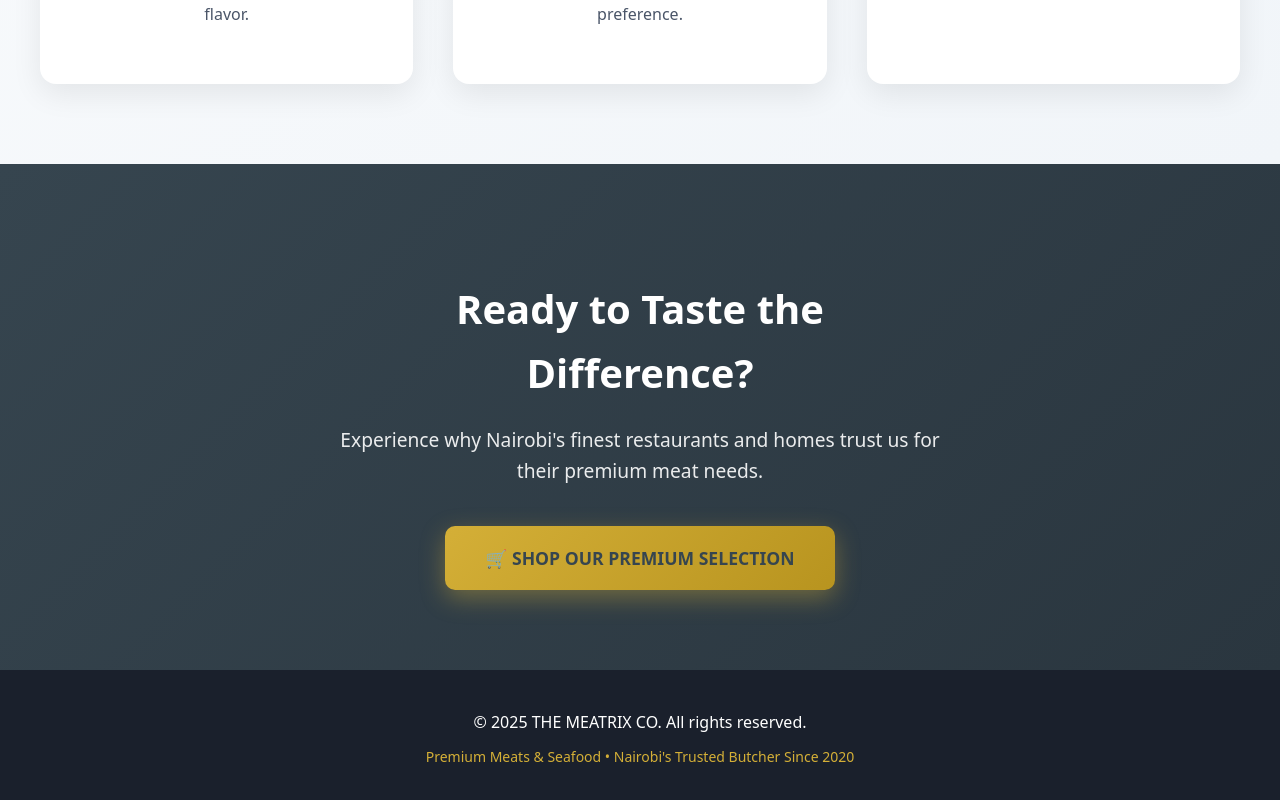
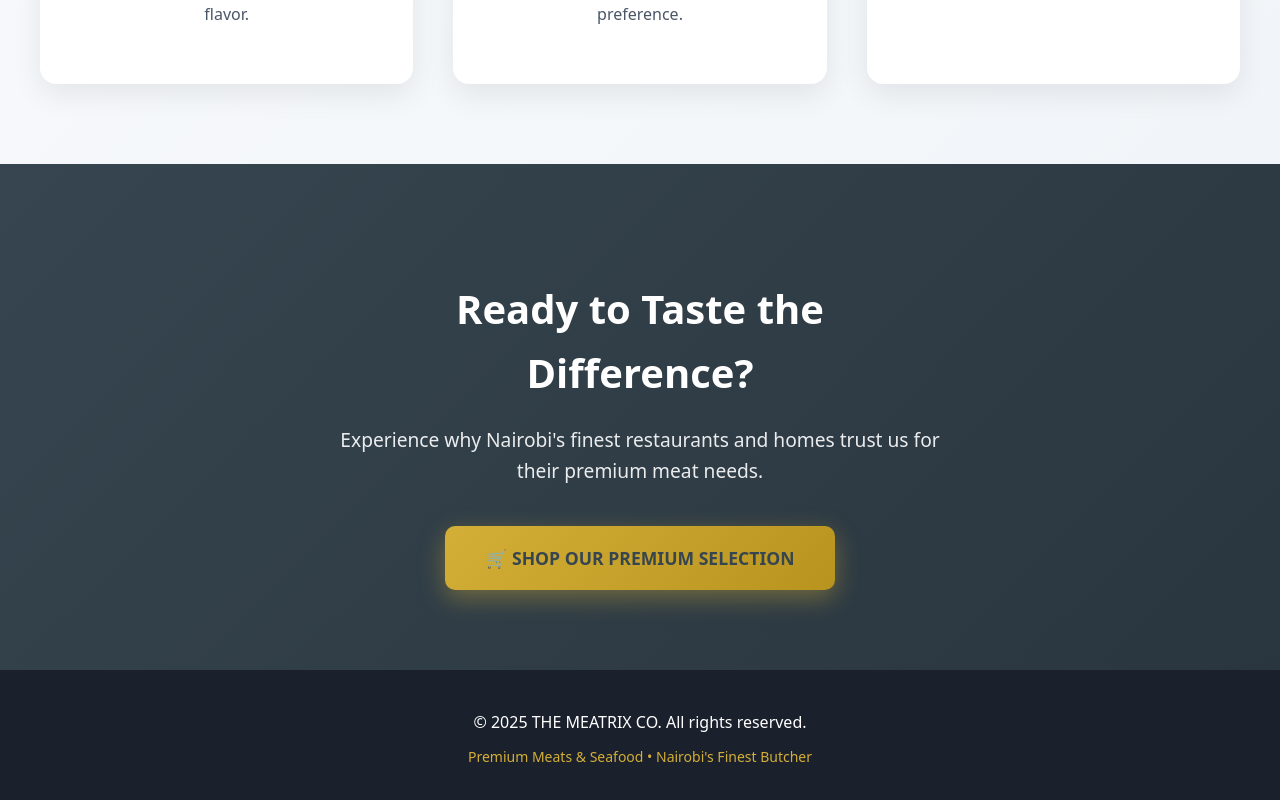
Before and after one commit to Huncho2130/The-meatrix, a Next.js app: page /about in a window 1280 px wide. Shown: the part 1666-2466 px from the top of the page. Built offline with nearby package versions, Linux system fonts and the light colour scheme.

Commit message:
Update fmt.Println message from 'Hello' to 'Goodbye'

```diff
--- a/src/app/about/page.tsx
+++ b/src/app/about/page.tsx
@@ -618,10 +618,9 @@ export default function About() {
             <p style={{
               margin: '10px 0 0 0',
               color: '#D4AF37',
-              fontSize: isMobile ? '12px' : '14px',
-              fontWeight: '500'
+              fontSize: isMobile ? '12px' : '14px'
             }}>
-              Premium Meats & Seafood • Nairobi's Trusted Butcher Since 2020
+              Premium Meats & Seafood • Nairobi's Finest Butcher
             </p>
           </div>
         </footer>
```
